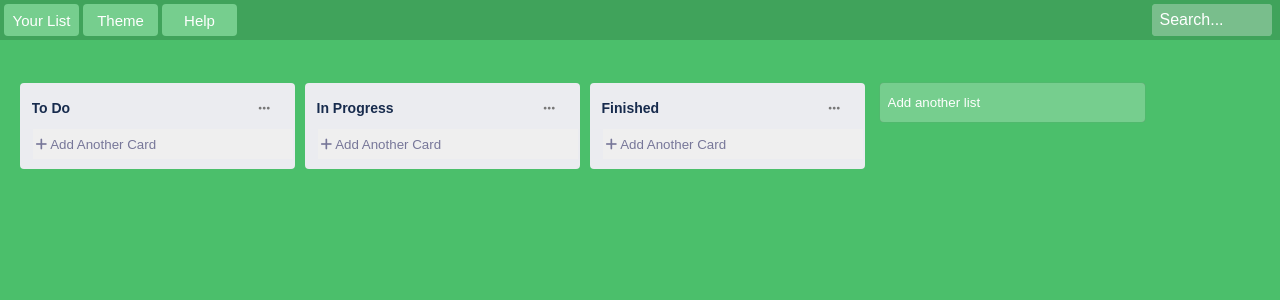
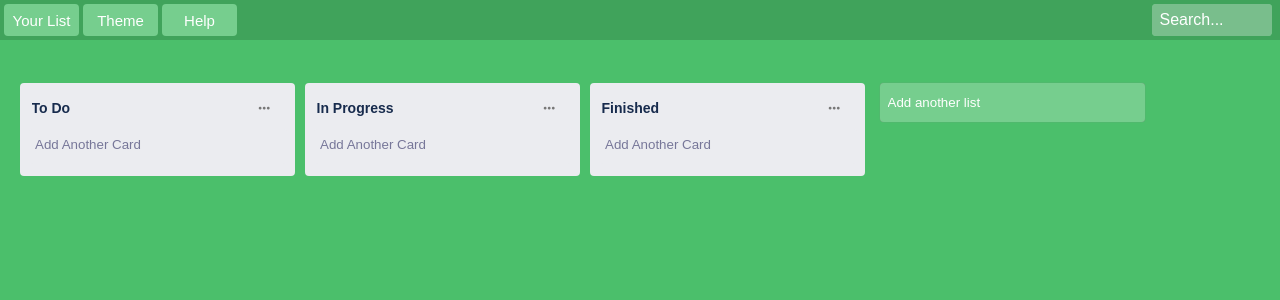
Before and after one commit to Matthave/NewTodoApp, a React (Create React App) app: page / in a window 1280 px wide. Shown: the top 300 px of the page. Built offline with nearby package versions, Linux system fonts and the light colour scheme.

Commit message:
Input style fixes

```diff
--- a/src/components/CoreField/CoreField.js
+++ b/src/components/CoreField/CoreField.js
@@ -28,16 +28,13 @@ const StyledListInput = styled.input`
   cursor: pointer;
   transition: 0.1s linear;
   box-shadow: 0px 0px 1px 0px #888;
-  &:hover {
-    background-color: #86c497;
-  }
 
   &::placeholder {
     color: white;
   }
 
   &:focus {
-    background-color: #fff;
+    background-color: #fff !important;
     ::placeholder {
       color: black;
     }
@@ -88,7 +85,7 @@ const StyledWrapAddListBtn = styled.div`
   padding: 0px 5px 5px 5px;
   padding-top: ${(props) => (props.bgc ? "5px" : "0px")};
   background-color: ${(props) => (props.bgc ? "#ebecf0" : "transparent")};
-  transition: 0.2s linear;
+  transition: 0.1s linear;
 `;
 
 // COMPONENT //
@@ -136,6 +133,7 @@ const MainField = ({
         ))}
         <StyledWrapAddListBtn bgc={showList ? true : false}>
           <StyledListInput
+            bgc={showList ? true : false}
             placeholder="Add another list"
             onClick={showAddListHandle}
             onChange={(e) => listInputHandle(e)}
--- a/src/components/List/List.js
+++ b/src/components/List/List.js
@@ -45,10 +45,18 @@ const StyledButton = styled.button`
 
 const StyledTextArea = styled.textarea`
   width: 100%;
-  height: 50px;
+  height: 35px;
+  background-color: ${(props) => (props.showStyle ? "#fff" : "#ebecf0")};
   border-radius: 5px;
   padding: 7.5px;
+  color: #779;
   resize: none;
+  cursor: pointer;
+  transition: 0.1s linear;
+
+  &:hover {
+    background-color: ${(props) => (props.showStyle ? null : "#dddfe5")};
+  }
 `;
 
 const StyledAddButton = styled.button`
@@ -114,10 +122,16 @@ class List extends Component {
     });
   };
 
-  swapAddFieldFeature = () => {
-    this.setState({
-      showAddField: !this.state.showAddField,
-    });
+  swapAddFieldFeature = (buttonId) => {
+    if (buttonId === "textArea") {
+      this.setState({
+        showAddField: true,
+      });
+    } else {
+      this.setState({
+        showAddField: false,
+      });
+    }
   };
 
   setTextAreaValue = (e) => {
@@ -174,12 +188,14 @@ class List extends Component {
             />
           </div>
         ))}
+        <StyledTextArea
+          value={showAddField ? textAreaValue : "Add Another Card"}
+          onChange={(e) => this.setTextAreaValue(e)}
+          onClick={() => this.swapAddFieldFeature("textArea")}
+          showStyle={showAddField}
+        />
         {showAddField ? (
           <>
-            <StyledTextArea
-              value={textAreaValue}
-              onChange={(e) => this.setTextAreaValue(e)}
-            />
             <StyledAddButton
               onClick={() => this.addNewCardFeature(id, textAreaValue)}
             >
@@ -187,14 +203,10 @@ class List extends Component {
             </StyledAddButton>
             <StyledSpanX
               className="fas fa-times"
-              onClick={this.swapAddFieldFeature}
+              onClick={() => this.swapAddFieldFeature("SpanX")}
             />
           </>
-        ) : (
-          <StyledButton onClick={this.swapAddFieldFeature}>
-            <span className="fas fa-plus"></span> Add Another Card
-          </StyledButton>
-        )}
+        ) : null}
       </StyledList>
     );
   }
```
